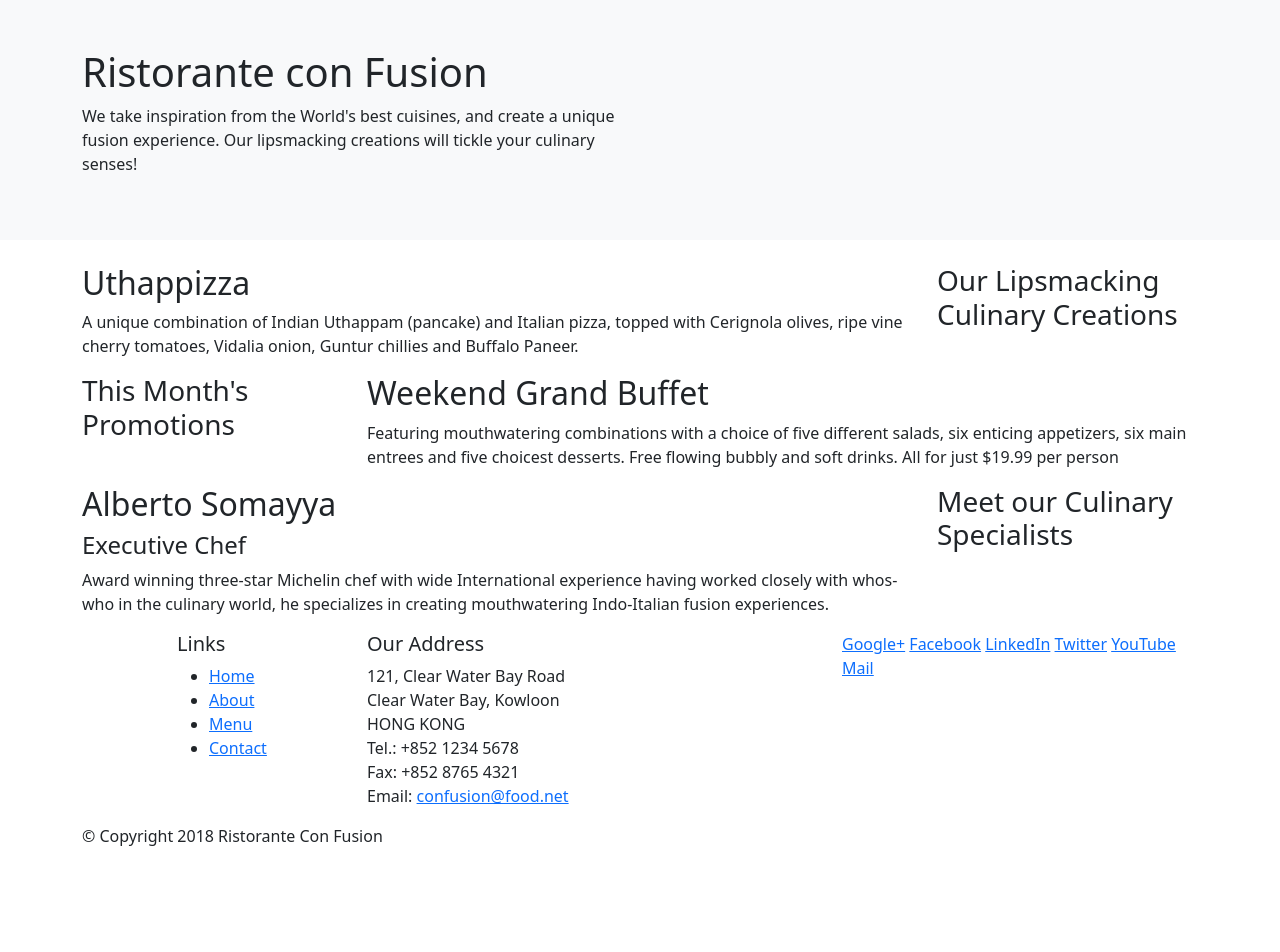
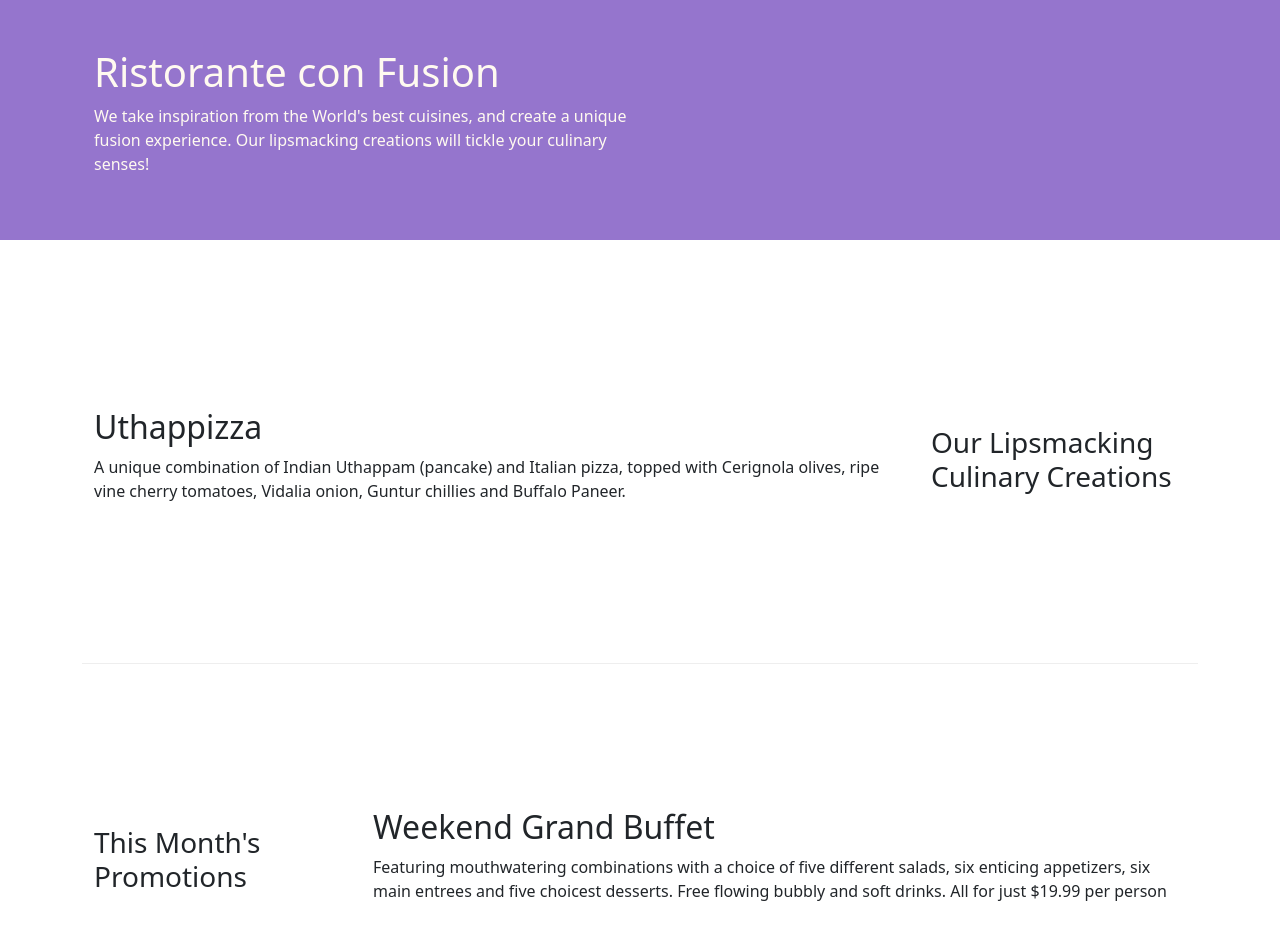
Before and after one commit to vishwaksena-dingari/Responsive-Hotel-Website, a website: page index.html in a window 1280 px wide. Shown: the top 952 px of the page. Before the commit the page ends 864 px from the top, so only its background shows below. Drawn offline with nearby package versions, Linux system fonts and the light colour scheme.

Commit message:
Bootstrap Grid Part 2

```diff
--- a/changes.txt
+++ b/changes.txt
@@ -3,3 +3,6 @@ This file consists of changes brom bootstrap 4 to 5
 ####################################################
 
 class="jumbotron" -> class="p-5 mb-4 bg-light"
+# if you want to change/customize background color of
+# above jumbotron remove bg-light and add a custom class
+# with the desired background color
--- /dev/null
+++ b/css/styles.css
@@ -0,0 +1,30 @@
+.row-header {
+    margin: 0px auto;
+    padding: 0px auto;
+}
+
+.row-content {
+    margin: 0px auto;
+    padding: 50px 0px 50px 0px;
+    border-bottom: 1px ridge;
+    min-height: 400px;
+}
+
+.footer {
+    background-color: #d1c4e9;
+    margin: 0px auto;
+    padding: 20px 0px 20px 0px;
+}
+
+.jumbotron {
+    padding: 70px 30px 70px 30px;
+    margin: 0px auto;
+    background-color: #9575cd;
+    color: #fffaf0;
+}
+
+.address {
+    font-size: 80%;
+    margin: 0px;
+    color: #0f0f0f;
+}
--- a/index.html
+++ b/index.html
@@ -9,14 +9,15 @@
 
     <!-- Bootstrap CSS -->
     <link rel="stylesheet" href="node_modules/bootstrap/dist/css/bootstrap.min.css">
+    <link rel="stylesheet" href="css/styles.css">
     <title>Ristorante Con Fusion</title>
 </head>
 
 <body>
 
-    <header class="p-5 mb-4 bg-light">
+    <header class="p-5 mb-4 jumbotron">
         <div class="container">
-            <div class="row">
+            <div class="row row-header">
                 <div class="col-12 col-sm-6">
                     <h1>Ristorante con Fusion</h1>
                     <p>We take inspiration from the World's best cuisines, and create a unique fusion experience. Our lipsmacking creations will tickle your culinary senses!</p>
@@ -28,7 +29,7 @@
     </header>
 
     <div class="container">
-        <div class="row">
+        <div class="row row-content align-items-center">
             <div class="col-12 col-sm-4 order-sm-last col-md-3">
                 <h3>Our Lipsmacking Culinary Creations</h3>
             </div>
@@ -39,7 +40,7 @@
         </div>
 
 
-        <div class="row">
+        <div class="row row-content align-items-center">
             <div class="col-12 col-sm-4 col-md-3">
                 <h3>This Month's Promotions</h3>
             </div>
@@ -49,7 +50,7 @@
             </div>
         </div>
 
-        <div class="row">
+        <div class="row row-content align-items-center">
             <div class="col-12 col-sm-4 order-sm-last col-md-3">
                 <h3>Meet our Culinary Specialists</h3>
             </div>
@@ -61,12 +62,12 @@
         </div>
     </div>
 
-    <footer>
+    <footer class="footer">
         <div class="container">
             <div class="row">
                 <div class="col-4 offset-1 col-sm-2">
                     <h5>Links</h5>
-                    <ul>
+                    <ul class="list-unstyled">
                         <li><a href="#">Home</a></li>
                         <li><a href="#">About</a></li>
                         <li><a href="#">Menu</a></li>
@@ -75,7 +76,7 @@
                 </div>
                 <div class="col-7 col-sm-5">
                     <h5>Our Address</h5>
-                    <address>
+                    <address class="address">
 		              121, Clear Water Bay Road<br>
 		              Clear Water Bay, Kowloon<br>
 		              HONG KONG<br>
@@ -84,8 +85,8 @@
 		              Email: <a href="mailto:confusion@food.net">confusion@food.net</a>
 		           </address>
                 </div>
-                <div class="col-12 col-sm-4">
-                    <div>
+                <div class="col-12 col-sm-4 align-self-center">
+                    <div class="text-center">
                         <a href="http://google.com/+">Google+</a>
                         <a href="http://www.facebook.com/profile.php?id=">Facebook</a>
                         <a href="http://www.linkedin.com/in/">LinkedIn</a>
@@ -95,7 +96,7 @@
                     </div>
                 </div>
            </div>
-           <div class="row">
+           <div class="row justify-content-center">
                 <div class="col-auto">
                     <p>© Copyright 2018 Ristorante Con Fusion</p>
                 </div>
```
